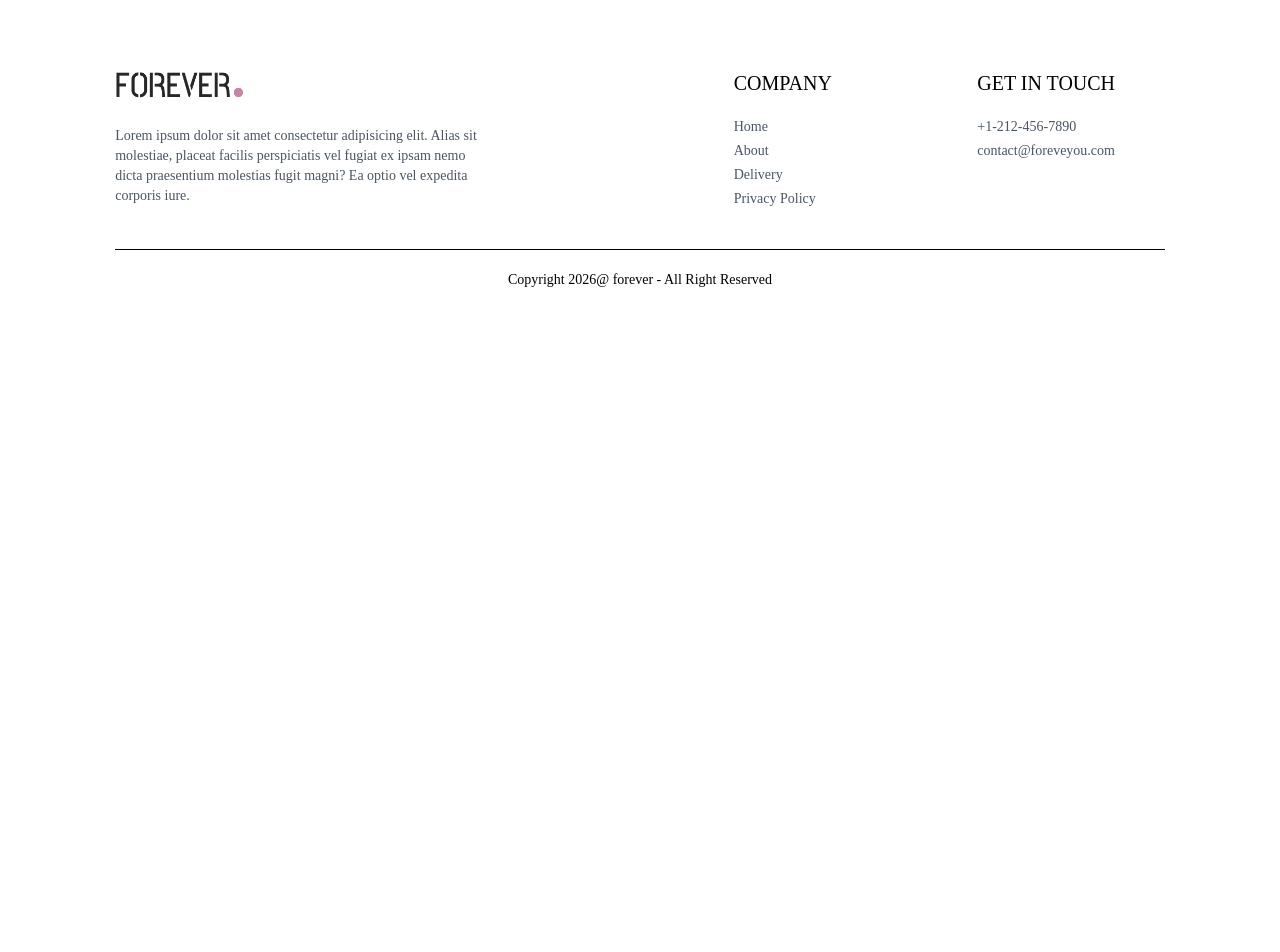
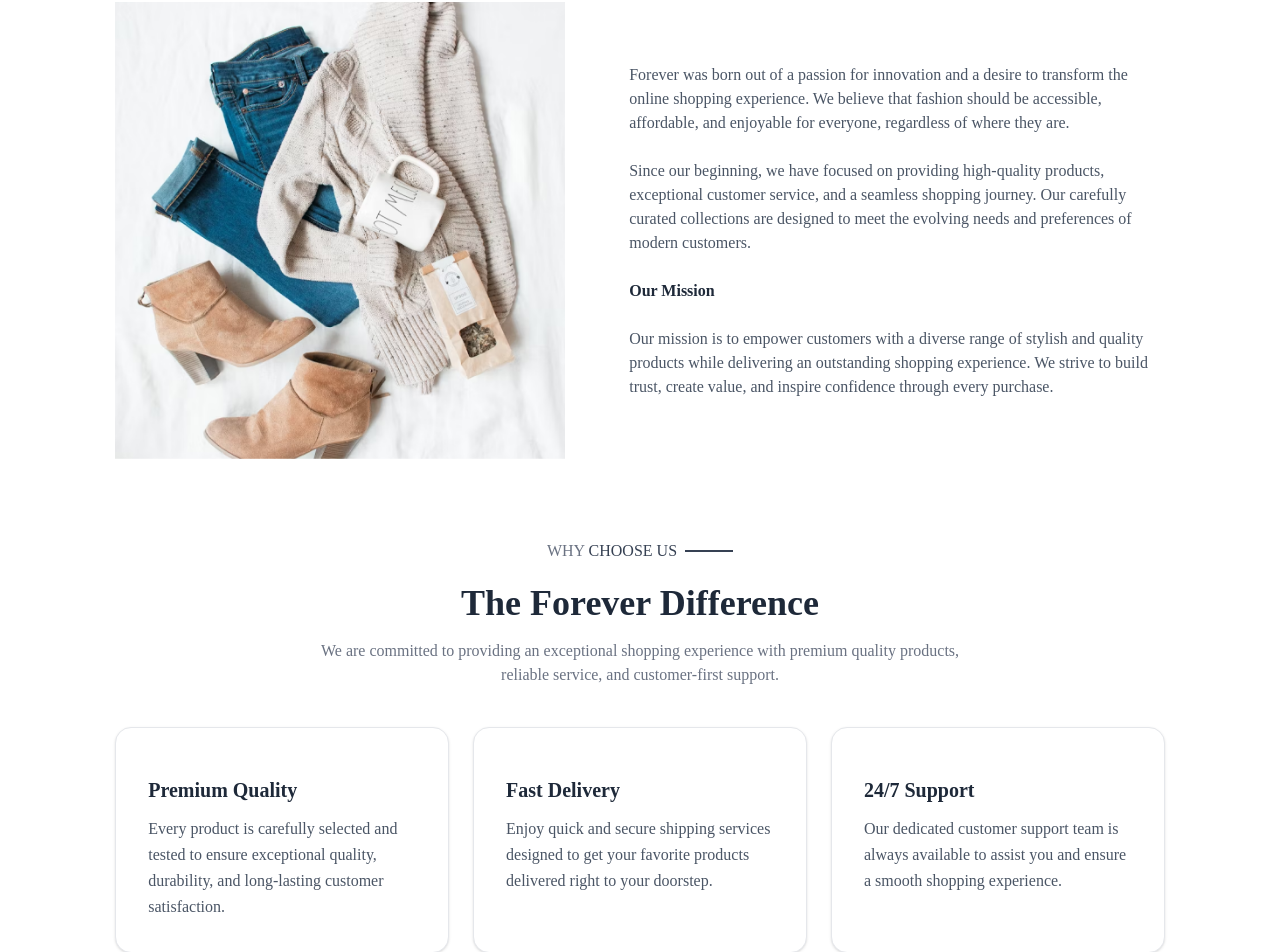
Before and after one commit to ankvish-Hub/E-Commerce-Website, a React (Vite) app in the folder frontend/: page /about in a window 1280 px wide. Shown: the part 196-1148 px from the top of the page. Before the commit the page ends 800 px from the top, so only its background shows below. Built offline with nearby package versions, Linux system fonts and the light colour scheme.

Commit message:
Created about and contact page

```diff
--- a/frontend/src/components/Footer.jsx
+++ b/frontend/src/components/Footer.jsx
@@ -7,7 +7,7 @@ const Footer = () => {
       <div className="flex flex-col sm:grid grid-cols-[3fr_1fr_1fr] gap-14 my-10 mt-40 text-sm ">
         <div>
           <img src={assets.logo} className="mb-5 w-32" alt="" />
-          <p className="w-full  md:w-2/3 text-gray-600">
+          <p className="w-full  md:w-2/3 text-gray-600 text-md">
             Lorem ipsum dolor sit amet consectetur adipisicing elit. Alias sit
             molestiae, placeat facilis perspiciatis vel fugiat ex ipsam nemo
             dicta praesentium molestias fugit magni? Ea optio vel expedita
@@ -16,7 +16,7 @@ const Footer = () => {
         </div>
         <div>
           <p className="text-xl font-medium mb-5">COMPANY</p>
-          <ul className="flex flex-col gap-1 text-gray-600">
+          <ul className="flex flex-col gap-1 text-gray-600 text-md">
             <li>Home</li>
             <li>About</li>
             <li>Delivery</li>
@@ -25,15 +25,15 @@ const Footer = () => {
         </div>
         <div>
           <p className="text-xl font-medium mb-5">GET IN TOUCH</p>
-          <ul className="flex flex-col gap-1 text-gray-600">
+          <ul className="flex flex-col gap-1 text-gray-600 text-md">
             <li>+1-212-456-7890</li>
-            <li>contact@foreveyou.com</li>
+            <li>contact@foreveryou.com</li>
           </ul>
         </div>
       </div>
       <div>
         <hr />
-        <p className="py-5 text-sm text-center">
+        <p className="py-5 text-md text-center">
           Copyright 2026@ forever - All Right Reserved
         </p>
       </div>
--- a/frontend/src/components/Navbar.jsx
+++ b/frontend/src/components/Navbar.jsx
@@ -2,6 +2,7 @@ import React, { useContext, useState } from "react";
 import { assets } from "../assets/assets";
 import { NavLink, Link } from "react-router-dom";
 import { ShopContext } from "../context/ShopContext";
+
 
 
 const Navbar = () => {
@@ -54,11 +55,13 @@ const Navbar = () => {
         />
 
         <div className="group relative">
+          <Link to='/login'>
           <img
             src={assets.profile_icon}
             alt="Profile"
             className="w-5 cursor-pointer"
           />
+          </Link>
 
           <div className="group-hover:block hidden absolute dropdown-menu right-0 pt-4">
             <div className="flex flex-col gap-2 w-36 py-3 px-5 bg-slate-100 text-gray-500 rounded">
--- a/frontend/src/components/NewsLetterBox.jsx
+++ b/frontend/src/components/NewsLetterBox.jsx
@@ -10,7 +10,7 @@ const NewsLetterBox = () => {
       <p className="text-2xl font-medium text-gray-800">
         Subscribe Now & Get 20% Off
       </p>
-      <p className="tetx-gray-400 mt-3">
+      <p className="tetx-gray-400 mt-3 text-md">
         Lorem, ipsum dolor sit amet consectetur adipisicing elit.
       </p>
       <form
--- a/frontend/src/pages/About.jsx
+++ b/frontend/src/pages/About.jsx
@@ -1,9 +1,108 @@
-import React from 'react'
+import React from "react";
+import Title from "../components/Title";
+import { assets } from "../assets/assets";
+import NewsLetterBox from "../components/NewsLetterBox";
 
 const About = () => {
   return (
-    <div>About</div>
-  )
-}
+    <div>
+      {/* About Us Heading */}
+      <div className="text-2xl text-center pt-8 border-t">
+        <Title text1={"ABOUT"} text2={"US"} />
+      </div>
 
-export default About
+      {/* About Content */}
+      <div className="my-10 flex flex-col md:flex-row gap-16">
+        <img
+          className="w-full md:max-w-[450px]"
+          src={assets.about_img}
+          alt="About Forever"
+        />
+
+        <div className="flex flex-col gap-6 justify-center md:w-2/4 text-gray-600">
+          <p>
+            Forever was born out of a passion for innovation and a desire to
+            transform the online shopping experience. We believe that fashion
+            should be accessible, affordable, and enjoyable for everyone,
+            regardless of where they are.
+          </p>
+
+          <p>
+            Since our beginning, we have focused on providing high-quality
+            products, exceptional customer service, and a seamless shopping
+            journey. Our carefully curated collections are designed to meet the
+            evolving needs and preferences of modern customers.
+          </p>
+
+          <b className="text-gray-800">Our Mission</b>
+
+          <p>
+            Our mission is to empower customers with a diverse range of stylish
+            and quality products while delivering an outstanding shopping
+            experience. We strive to build trust, create value, and inspire
+            confidence through every purchase.
+          </p>
+        </div>
+      </div>
+
+      {/* Why Choose Us Section */}
+      <div className="text-center py-10">
+        <Title text1={"WHY"} text2={"CHOOSE US"} />
+
+        <h2 className="text-3xl md:text-4xl font-bold text-gray-800 mt-2">
+          The Forever Difference
+        </h2>
+
+        <p className="text-gray-500 max-w-2xl mx-auto mt-4">
+          We are committed to providing an exceptional shopping experience with
+          premium quality products, reliable service, and customer-first
+          support.
+        </p>
+      </div>
+
+      <div className="grid grid-cols-1 md:grid-cols-3 gap-6 mb-20">
+        <div className="bg-white border border-gray-200 rounded-2xl p-8 shadow-sm hover:shadow-xl transition-all duration-300 hover:-translate-y-2">
+          <div className="text-4xl mb-4"></div>
+
+          <h3 className="text-xl font-semibold text-gray-800 mb-3">
+            Premium Quality
+          </h3>
+
+          <p className="text-gray-600 leading-relaxed">
+            Every product is carefully selected and tested to ensure exceptional
+            quality, durability, and long-lasting customer satisfaction.
+          </p>
+        </div>
+
+        <div className="bg-white border border-gray-200 rounded-2xl p-8 shadow-sm hover:shadow-xl transition-all duration-300 hover:-translate-y-2">
+          <div className="text-4xl mb-4"></div>
+
+          <h3 className="text-xl font-semibold text-gray-800 mb-3">
+            Fast Delivery
+          </h3>
+
+          <p className="text-gray-600 leading-relaxed">
+            Enjoy quick and secure shipping services designed to get your
+            favorite products delivered right to your doorstep.
+          </p>
+        </div>
+
+        <div className="bg-white border border-gray-200 rounded-2xl p-8 shadow-sm hover:shadow-xl transition-all duration-300 hover:-translate-y-2">
+          <div className="text-4xl mb-4"></div>
+
+          <h3 className="text-xl font-semibold text-gray-800 mb-3">
+            24/7 Support
+          </h3>
+
+          <p className="text-gray-600 leading-relaxed">
+            Our dedicated customer support team is always available to assist
+            you and ensure a smooth shopping experience.
+          </p>
+        </div>
+      </div>
+      <NewsLetterBox />
+    </div>
+  );
+};
+
+export default About;
--- a/frontend/src/pages/Contact.jsx
+++ b/frontend/src/pages/Contact.jsx
@@ -1,6 +1,64 @@
+import React from "react";
+import Title from "../components/Title";
+import { assets } from "../assets/assets";
+import NewsLetterBox from "../components/NewsLetterBox";
+
 const Contact = () => {
   return (
-    <div>Contact</div>
-  )
-}
-export default Contact
+    <div>
+      {/* Heading */}
+      <div className="text-center text-2xl pt-10 border-t">
+        <Title text1={"CONTACT"} text2={"US"} />
+      </div>
+
+      {/* Contact Section */}
+      <div className="my-12 flex flex-col md:flex-row gap-10 mb-20">
+        <img
+          className="w-full md:max-w-[480px] rounded-lg shadow-md"
+          src={assets.contact_img}
+          alt="Contact Us"
+        />
+
+        <div className="flex flex-col justify-center items-start gap-6 text-gray-600">
+          <div>
+            <h3 className="text-2xl font-bold text-gray-800 mb-2">
+              Get In Touch
+            </h3>
+            <p>
+              We'd love to hear from you. Whether you have a question about
+              products, orders, shipping, or anything else, our team is ready to
+              help.
+            </p>
+          </div>
+
+          <div>
+            <p className="font-semibold text-gray-800">📍 Our Store</p>
+            <p>
+              54709 Willms Station <br />
+              Suite 350, Washington, USA
+            </p>
+          </div>
+
+          <div>
+            <p className="font-semibold text-gray-800">📞 Contact</p>
+            <p>+1 (555) 123-4567</p>
+            <p>support@forever.com</p>
+          </div>
+
+          <div>
+            <p className="font-semibold text-gray-800">Careers at Forever</p>
+            <p>Learn More About Our Team and Job Openings</p>
+          </div>
+
+          <button className="border border-black px-8 py-3 text-sm hover:bg-black hover:text-white transition-all duration-300">
+            Explore Jobs
+          </button>
+        </div>
+      </div>
+
+      <NewsLetterBox />
+    </div>
+  );
+};
+
+export default Contact;
--- a/frontend/src/pages/Product.jsx
+++ b/frontend/src/pages/Product.jsx
@@ -94,11 +94,11 @@ const Product = () => {
       {/*---------------------------- Description & Review Section --------------------------------*/}
       <div className="mt-20">
         <div className="flex gap-1">
-          <p className="border px-5 py-3 text-sm">Description</p>
+          <p className="border px-5 py-3 text-md">Description</p>
 
-          <p className="border px-5 py-3 text-sm">Reviews (122)</p>
+          <p className="border px-5 py-3 text-md">Reviews (122)</p>
         </div>
-        <div className="flex flex-col gap-4 border px-6 py-6 text-sm mt-4">
+        <div className="flex flex-col gap-4 border px-6 py-6 text-md mt-4 text-gray-600">
           <p>
             An e-commerce website is an online platform that facilitates the
             buying and selling of products or services over the internet. It
```
Also changed, not shown: frontend/src/pages/Login.jsx (+79 -4 lines), frontend/src/pages/Orders.jsx (+66 -4 lines).
